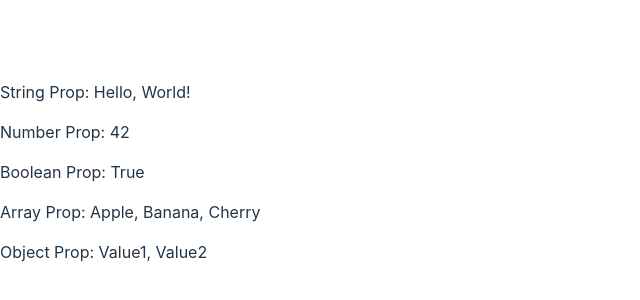
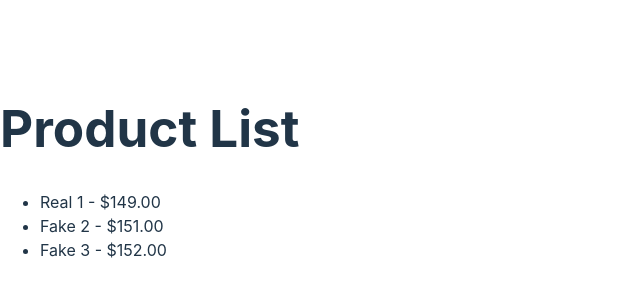
Before and after one commit to FelixNihBous/assignment-19, a React (Vite) app: page / in a window 1280 px wide. Shown: the part 228-528 px from the top of the page, without its empty margins (0-640 px from the left). Built offline with nearby package versions, Linux system fonts and the light colour scheme.

Commit message:
Add product list rendering with forEach (Answer 4)

```diff
--- a/src/App.jsx
+++ b/src/App.jsx
@@ -1,19 +1,17 @@
 import React from 'react';
-import ExampleComponent from './Example';
+import ProductList from './ProductList';
 
 const App = () => {
-    const props = {
-        strProp: "Hello, World!",
-        numProp: 42,
-        boolProp: true,
-        arrProp: ['Apple', 'Banana', 'Cherry'],
-        objProp: { key1: 'Value1', key2: 'Value2' }
-    };
+    const products = [
+        { name: 'Real 1', price: 149.00 },
+        { name: 'Fake 2', price: 151.00 },
+        { name: 'Fake 3', price: 152.00 },
+    ];
 
     return (
         <div>
-            {/* Using the spread operator to pass all props */}
-            <ExampleComponent {...props} />
+            <h1>Product List</h1>
+            <ProductList products={products} />
         </div>
     );
 };
--- a/src/Example.jsx
+++ /dev/null
@@ -1,15 +0,0 @@
-import React from 'react';
-
-const ExampleComponent = ({ strProp, numProp, boolProp, arrProp, objProp }) => {
-    return (
-        <div>
-            <p>String Prop: {strProp}</p>
-            <p>Number Prop: {numProp}</p>
-            <p>Boolean Prop: {boolProp ? 'True' : 'False'}</p>
-            <p>Array Prop: {arrProp.join(', ')}</p>
-            <p>Object Prop: {objProp.key1}, {objProp.key2}</p>
-        </div>
-    );
-};
-
-export default ExampleComponent;
--- /dev/null
+++ b/src/ProductList.jsx
@@ -0,0 +1,18 @@
+import React from 'react';
+
+const ProductList = ({ products }) => {
+    // Create a new array to hold the rendered elements
+    const productList = [];
+    // Use forEach to loop and render each item
+    products.forEach((product, index) => {
+        productList.push(
+            <li key={index}>
+                {product.name} - ${product.price.toFixed(2)}
+            </li>
+        );
+    });
+
+    return <ul>{productList}</ul>;
+};
+
+export default ProductList;
```
